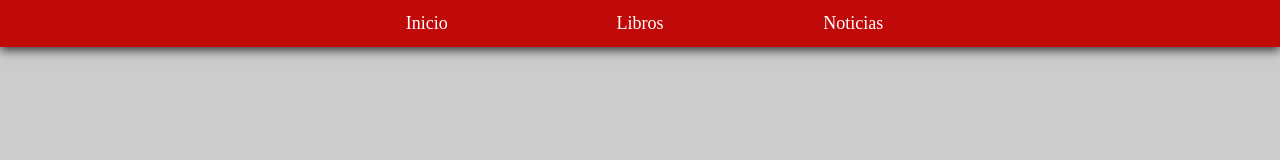
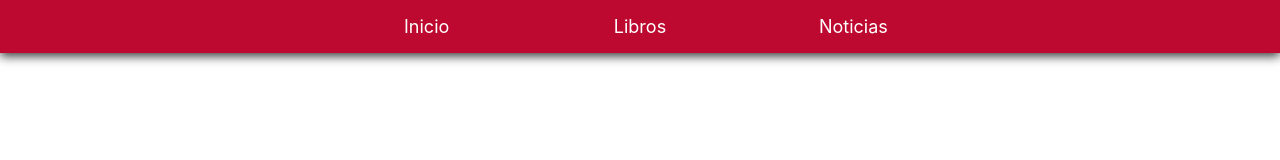
Before and after one commit to VictorTamayoBriones/biblioteca02, a plain HTML site: page index.html in a window 1280 px wide. Drawn offline with nearby package versions, Linux system fonts and the light colour scheme.

Commit message:
nodemodules

```diff
--- a/assets/sass/style.scss
+++ b/assets/sass/style.scss
@@ -1,5 +1,5 @@
 //variales
-$rojo:#c00a0a;
+$rojo:#bd0930;
 $rojoHover:#9b0000;
 //estilos principales
 *{
@@ -12,7 +12,7 @@ body{
     width: 100%;
     background: #cccccc;
 }
-
+//navbar
 .barra{
     background: $rojo;
     text-align: center;
--- a/index.html
+++ b/index.html
@@ -6,10 +6,10 @@
     <title>Biblioteca 02</title>
     <link rel="shortcut icon" type="image/png" href="./assets/images/logo.png"/>
     <link rel="stylesheet" href="./assets/css/style.css">
+    <link rel="stylesheet" href="./node_modules/bootstrap/dist/css/bootstrap.min.css">
 </head>
 <body>
     <div class="barra">
-        <!--<img src="./assets/images/logo.png" alt="Colegio de bachilleres del estado de Tlaxcala 02" title="COBAT02">-->
         <ul>
             <li>
                 <a href="#">Inicio</a>
@@ -24,5 +24,6 @@
             </li>
         </ul>
     </div>
+
 </body>
 </html>
```
Also changed, not shown: assets/css/style.css, assets/images/c1.jpg (added), assets/images/c2.jpg (added), assets/images/c3.jpg (added), package-lock.json (added).
